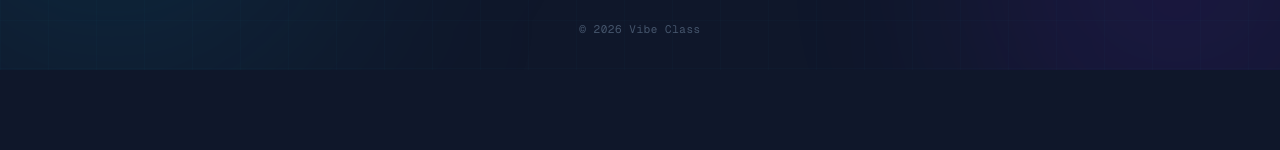
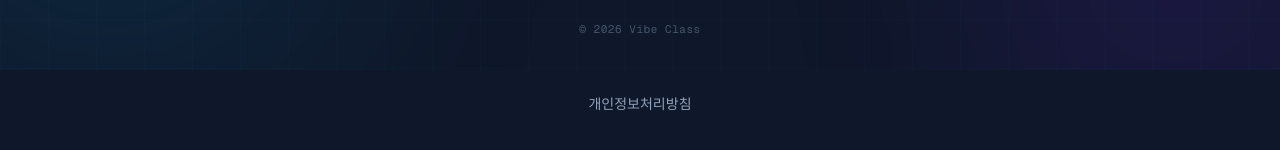
Before and after one commit to So0yeon/vibe-class, a Next.js app: page / in a window 1280 px wide. Shown: the part 364-514 px from the top of the page. Built offline with nearby package versions, Linux system fonts and the light colour scheme; no server answers.

Commit message:
Update layout.tsx

```diff
--- a/app/layout.tsx
+++ b/app/layout.tsx
@@ -58,6 +58,15 @@ export default function RootLayout({
     >
       <body className="flex min-h-full flex-col bg-[#0f172a] text-slate-200">
         {children}
+
+        <footer className="py-6 text-center text-sm text-slate-400">
+          <a
+            href="/privacy"
+            className="hover:text-slate-200 transition-colors"
+          >
+            개인정보처리방침
+          </a>
+        </footer>
       </body>
     </html>
   );
```
